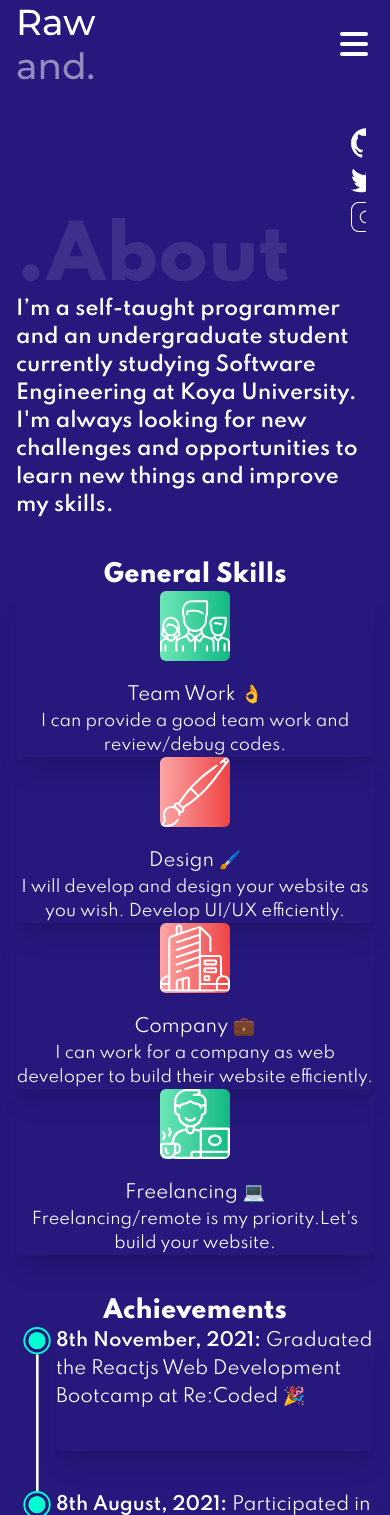
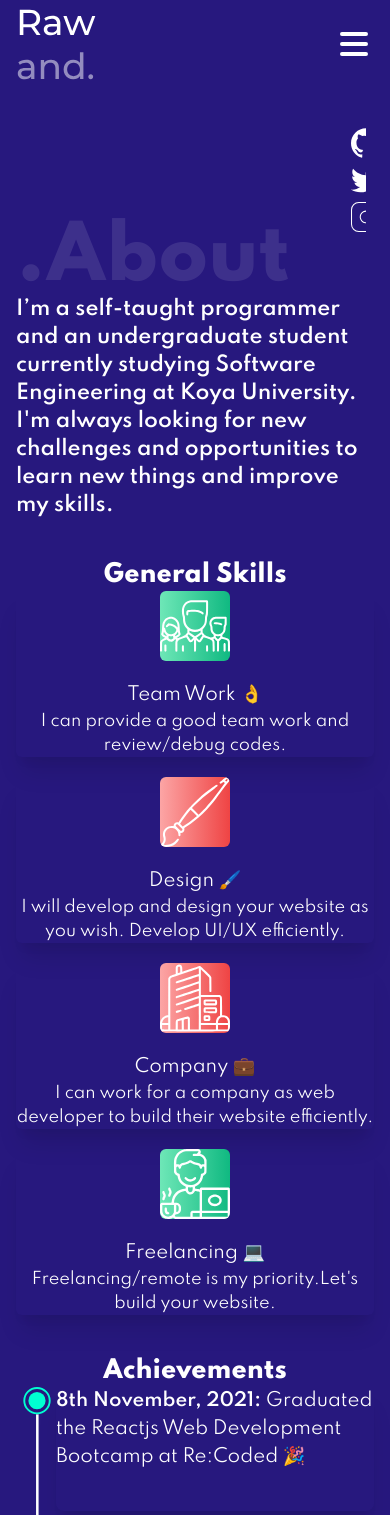
Before and after one commit to RawandDev/portfolio-nextjsss, a Next.js app: page /about in a window 390 px wide. Shown: the top 1515 px of the page. Built offline with nearby package versions, Linux system fonts and the light colour scheme.

Commit message:
update(about): add space for general skills

```diff
--- a/pages/about/index.js
+++ b/pages/about/index.js
@@ -99,7 +99,7 @@ function About() {
         <h2 className="text-center text-white font-extrabold text-2xl mt-10">
           General Skills
         </h2>
-        <ul className="text-white sm:grid sm:grid-cols-2 sm:gap-3">
+        <ul className="text-white sm:grid sm:grid-cols-2 grid gap-y-5 sm:gap-3">
           <GeneralSkills
             style="rounded-md bg-gradient-to-r from-green-300 to-green-500"
             imageURL={team}
```
